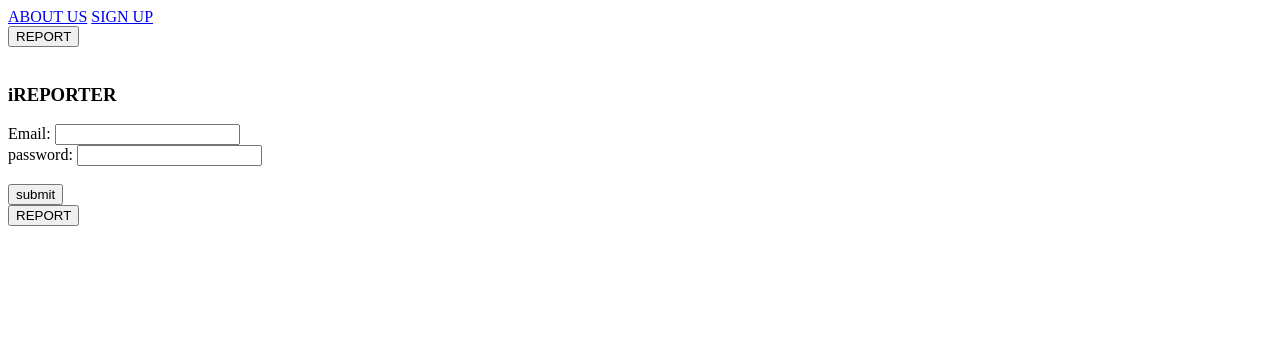
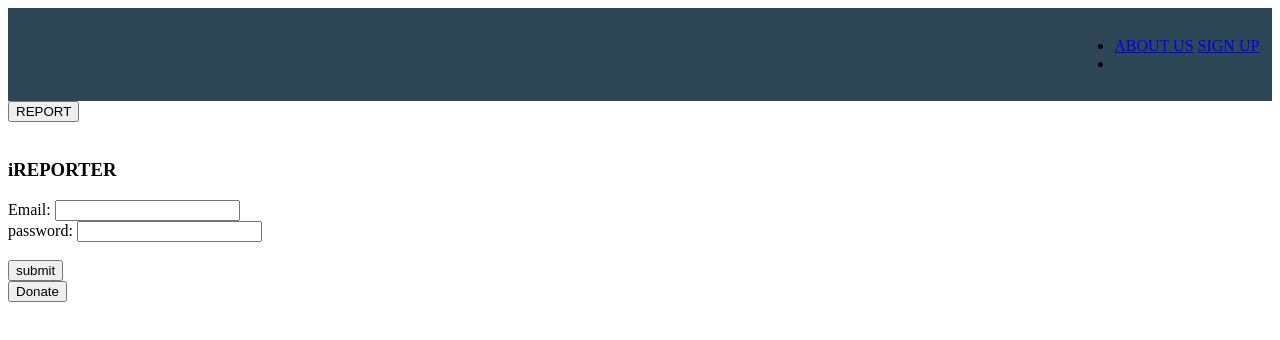
Before and after one commit to mwes23/iReporter, a plain HTML site: page signin.html in a window 1280 px wide. Drawn offline with Linux system fonts and the light colour scheme.

Commit message:
[#162599044] Sign in page

```diff
--- /dev/null
+++ b/signin.css
@@ -0,0 +1,12 @@
+.topbar{
+	display: flex;
+	background: #2E4756;
+	padding: 1%;
+	/*flex-flow: row wrap;*/
+	justify-content: flex-end;
+
+}
+.topbar > div{
+	display: flex;
+
+}
--- a/signin.html
+++ b/signin.html
@@ -1,13 +1,19 @@
 <!DOCTYPE html>
 <html>
 <head>
-	<title></title>
+	<title>iReporterSignIn</title>
+	<meta name="viewport" content="width=device-width, initial-scale=1.0">
+    <link rel="stylesheet" type="text/css" href="signin.css">
 </head>
 <body>
 	<div class="topbar">
 		<div>
+			<ul>
+			<li>
 			<a href="#">ABOUT US</a>
 			<a href="#">SIGN UP</a>
+			<li>
+			</ul>
 		</div>
 	</div>
 	<div class="sectiontop">
@@ -27,7 +33,7 @@
 		</div>
 		<div class="sectionend">
 			<div class="donate">
-				<input type="button" name="button" value="REPORT">
+				<input type="button" name="button" value="Donate">
 			</div>
 		</div>
 	</div>
```
